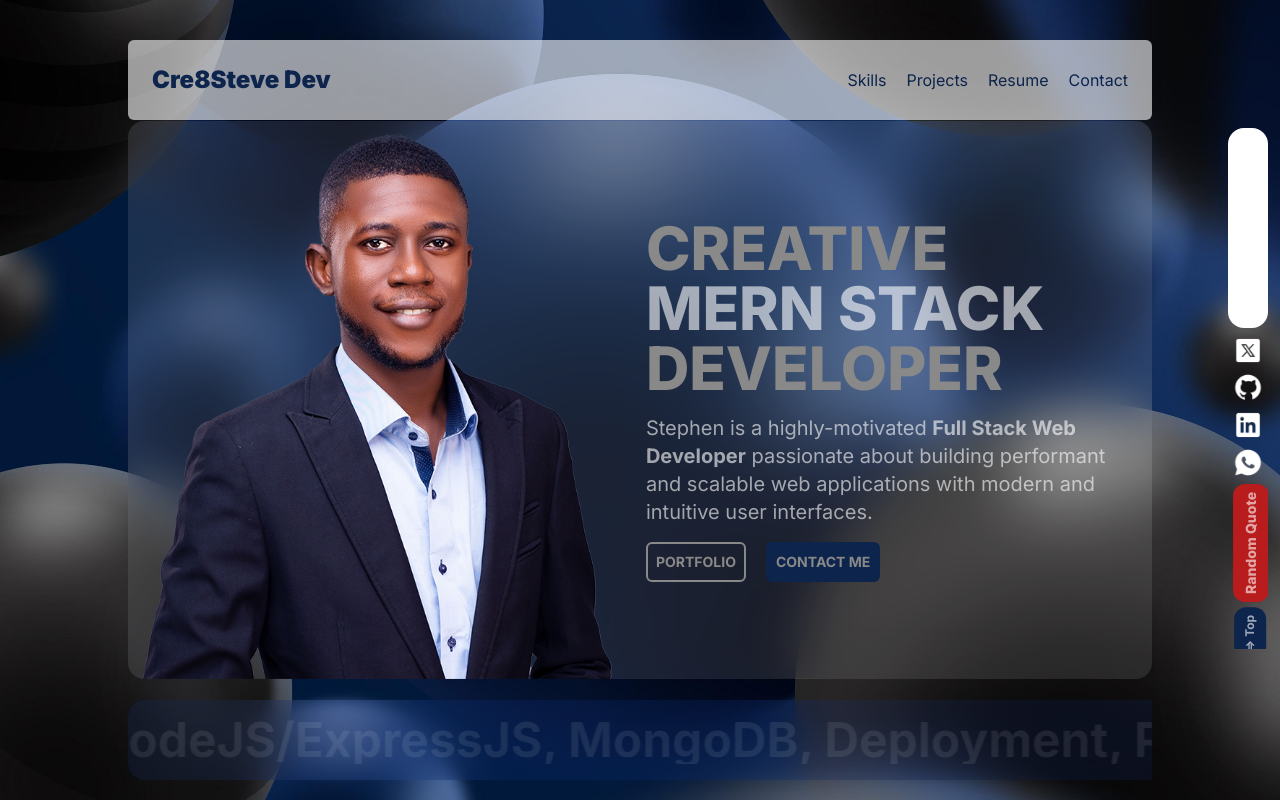
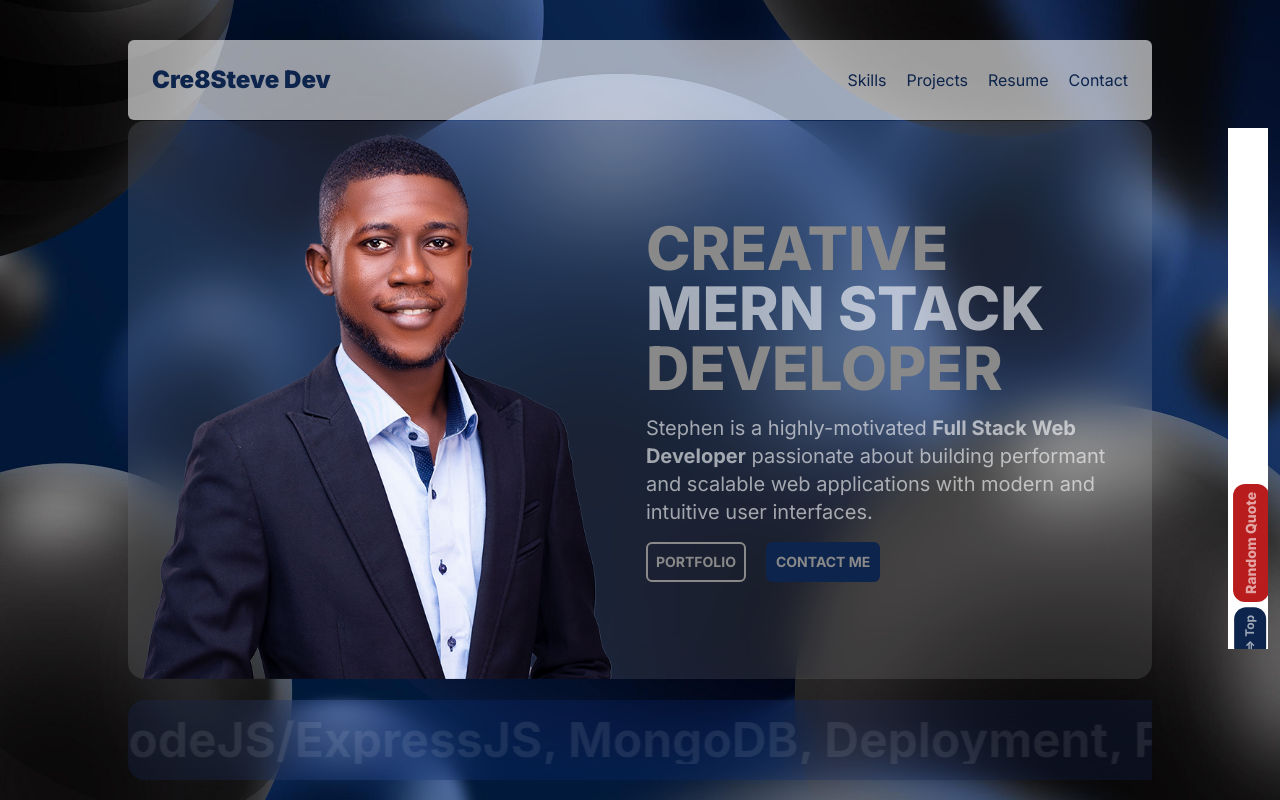
Before and after one commit to Cre8steveDev/Cre8steveDev, a React (Vite) app: page / in a window 1280 px wide. Built offline with nearby package versions, Linux system fonts and the light colour scheme; a web font is replaced by a local one.

Commit message:
Sidebar debugging 002

```diff
--- a/src/App.jsx
+++ b/src/App.jsx
@@ -47,7 +47,7 @@ function App() {
       {!glassMorphism && <RandomQuote />}
 
       {/* Interactivity */}
-      <div className="  w-[30px] sm:w-[40px] absolute top-[410px] sm:top-32 sm:right-3 right-0 overflow-x-hidden">
+      <div className="  w-[30px] sm:w-[40px] absolute top-[400px] sm:top-32 sm:right-3 right-0 overflow-x-hidden bg-white">
         {/* Scroll Progress Bar */}
 
         {!viewingProduct && (
```
